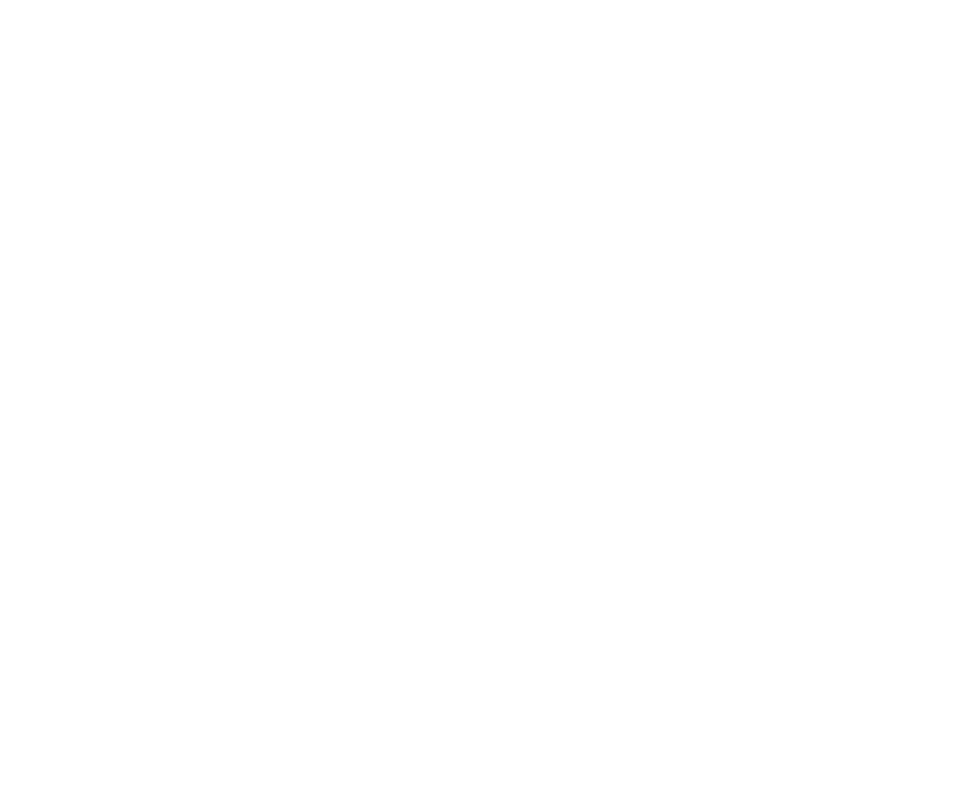
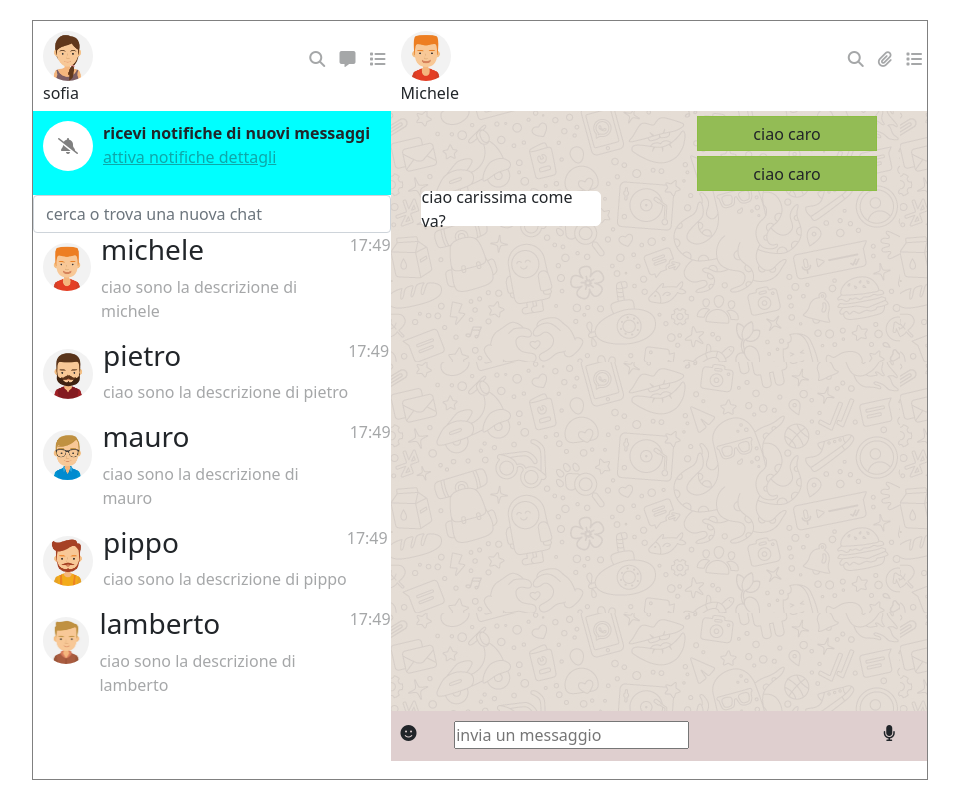
Before and after one commit to gabrielebarcellona/vue-boolzapp, a plain HTML site: page index.html in a window 1280 px wide. Shown: the whole page, without its empty margins (160-1119 px from the left). Drawn offline with nearby package versions, Linux system fonts and the light colour scheme.

Commit message:
add structure html and css

```diff
--- a/index.html
+++ b/index.html
@@ -1,17 +1,141 @@
 <!DOCTYPE html>
 <html lang="en">
+
 <head>
     <meta charset="UTF-8">
     <meta http-equiv="X-UA-Compatible" content="IE=edge">
     <meta name="viewport" content="width=device-width, initial-scale=1.0">
     <title>Boolzapp</title>
-    <link href="https://cdn.jsdelivr.net/npm/bootstrap@5.0.2/dist/css/bootstrap.min.css" rel="stylesheet" integrity="sha384-EVSTQN3/azprG1Anm3QDgpJLIm9Nao0Yz1ztcQTwFspd3yD65VohhpuuCOmLASjC" crossorigin="anonymous">
+    <link href="https://cdn.jsdelivr.net/npm/bootstrap@5.0.2/dist/css/bootstrap.min.css" rel="stylesheet"
+        integrity="sha384-EVSTQN3/azprG1Anm3QDgpJLIm9Nao0Yz1ztcQTwFspd3yD65VohhpuuCOmLASjC" crossorigin="anonymous">
+    <link rel="stylesheet" href="style.css">
+    <link rel="stylesheet" href="https://cdnjs.cloudflare.com/ajax/libs/font-awesome/6.4.0/css/all.min.css"
+        integrity="sha512-iecdLmaskl7CVkqkXNQ/ZH/XLlvWZOJyj7Yy7tcenmpD1ypASozpmT/E0iPtmFIB46ZmdtAc9eNBvH0H/ZpiBw=="
+        crossorigin="anonymous" referrerpolicy="no-referrer" />
+</head>
 
-    <link rel="stylesheet" href="style.css">
-</head>
 <body>
+    <div class="content">
+        <div class="content1">
+            <div class="container1">
+                <nav class="nav1">
+                    <div class="utente">
+                        <img src="img/avatar_io.jpg" alt="">
+                        <span>sofia</span>
+                    </div>
+                    <div class="item">
+                        <i class="fa-solid fa-magnifying-glass"></i>
+                        <i class="fa-solid fa-message"></i>
+                        <i class="fa-solid fa-list"></i>
+                    </div>
+                </nav>
+                <div class="notification">
+                    <div class="alarm">
+                        <i class="fa-solid fa-bell-slash"></i>
+                    </div>
+                    <p><strong>ricevi notifiche di nuovi messaggi</strong> <br>
+                        <span class="parol">attiva notifiche dettagli</span>
+                    </p>
+                </div>
+
+                <div class="search">
+                    <input class="form-control me-2" type="search" placeholder="cerca o trova una nuova chat"
+                        aria-label="Search">
+
+                </div>
+                <div class="utentex">
+                    <div class="utente">
+                        <img src="img/avatar_1.jpg" alt="">
+                    </div>
+                    <div class="nomeutente">
+                        <h3>michele</h3>
+                        <p>ciao sono la descrizione di michele</p>
+                    </div>
+                    <div class="orariomessaggio">17:49</div>
+
+                </div>
+                <div class="utentex">
+                    <div class="utente">
+                        <img src="img/avatar_8.jpg" alt="">
+                    </div>
+                    <div class="nomeutente">
+                        <h3>pietro</h3>
+                        <p>ciao sono la descrizione di pietro</p>
+                    </div>
+                    <div class="orariomessaggio">17:49</div>
+
+                </div>
+                <div class="utentex">
+                    <div class="utente">
+                        <img src="img/avatar_3.jpg" alt="">
+                    </div>
+                    <div class="nomeutente">
+                        <h3>mauro</h3>
+                        <p>ciao sono la descrizione di mauro</p>
+                    </div>
+                    <div class="orariomessaggio">17:49</div>
+
+                </div>
+                <div class="utentex">
+                    <div class="utente">
+                        <img src="img/avatar_4.jpg" alt="">
+                    </div>
+                    <div class="nomeutente">
+                        <h3>pippo</h3>
+                        <p>ciao sono la descrizione di pippo</p>
+                    </div>
+                    <div class="orariomessaggio">17:49</div>
+
+                </div>
+                <div class="utentex">
+                    <div class="utente">
+                        <img src="img/avatar_5.jpg" alt="">
+                    </div>
+                    <div class="nomeutente">
+                        <h3>lamberto</h3>
+                        <p>ciao sono la descrizione di lamberto</p>
+                    </div>
+                    <div class="orariomessaggio">17:49</div>
+
+                </div>
+            </div>
+        </div>
+
+
+
+        <div class="content2">
+            <nav class="nav2">
+                <div class="utente">
+                    <img src="img/avatar_1.jpg" alt="">
+                    <span>Michele</span>
+                </div>
+                <div class="item">
+                    <i class="fa-solid fa-magnifying-glass"></i>
+                    <i class="fa-solid fa-paperclip"></i>
+                    <i class="fa-solid fa-list"></i>
+                </div>
+            </nav>
+
+            <div class="chat">
+                <div class="messaggio">ciao caro </div>
+                <div class="messaggio">ciao caro </div>
+                <div class="risposta">ciao carissima come va?</div>
+            </div>
+
+            <div class="footer">
+                <div class="item2"><i class="fa-solid fa-face-smile"></i></div>
+                <div class="barra"><input type="search" placeholder="invia un messaggio"></div>
+                <div class="item2"><i class="fa-solid fa-microphone"></i></div>
+            </div>
+
+        </div>
+
+
+
+    </div>
 
     <script src="https://unpkg.com/vue@3/dist/vue.global.js"></script>
     <script src="script.js"></script>
 </body>
+
 </html>
--- a/style.css
+++ b/style.css
@@ -0,0 +1,153 @@
+*{
+    margin: 0;
+    padding: 0;
+    box-sizing: border-box;
+}
+
+body{
+    display: flex;
+    justify-content: center;
+    align-items: center;
+    height: 100vh;
+}
+
+.content{
+    border: solid grey 1px;
+    display: flex;
+    height: 95%;
+    width: 70%;
+}
+.content1{
+    background-color: white;
+  width: 40%;
+}
+
+.content2{
+    width: 60%;
+ }
+
+ .nav1{
+    display: flex;
+    justify-content: space-between;
+    height: 60px;
+ }
+
+ nav i{
+    opacity: 40%;
+ }
+
+.utente{
+    width: 70px;
+    height: 70px;
+    padding: 10px;
+    border-radius: 25px 25px;
+
+}
+
+ .utente img{
+    width: 100%;
+    border-radius: 50px;
+ }
+
+ .item i {
+    padding: 5px;
+    margin-top: 25px;
+ }
+
+ .notification{
+    display: flex;
+    background-color: aqua;
+    margin-top: 30px;
+    padding: 10px;
+ }
+
+ .notification p{
+    padding-inline: 10px;
+ }
+
+ .parol{
+    text-decoration: underline;
+    opacity: 40%;
+ }
+
+ .alarm{
+    display: flex;
+    justify-content: center;
+    align-items: center;
+    height: 50px;
+    width: 50px;
+    background-color: rgb(255, 255, 255);
+    border-radius: 25px;
+ }
+
+ .alarm i {
+    color: grey;
+ }
+
+ .utentex{
+    display: flex;
+ }
+
+ .nomeutente p{
+    opacity: 40%;
+ }
+ .orariomessaggio{
+    opacity: 40%;
+ }
+
+ .nav2{
+    display: flex;
+    justify-content: space-between;
+    height: 90px;
+    background-color: white;
+ }
+
+ .chat{
+    display: flex;
+    flex-direction: column;
+    background-image: url(../vue-boolzapp/img/mine.jpg);
+    height: 75vh;
+    width: 100%;
+ }
+
+ .messaggio{
+    display: flex;
+    justify-content: center;
+    align-items: center;
+    align-self: flex-end;
+    border: solid 1px rgb(140, 190, 67);
+    height: 35px;
+    width: 180px;
+     margin-right: 50px;
+     background-color: rgb(147, 188, 85);
+     margin-top: 5px;
+
+ }
+ .risposta{
+    display: flex;
+    justify-content: center;
+    align-items: center;
+    align-self: flex-start;
+    border: solid 1px rgb(255, 255, 255);
+    height: 35px;
+    width: 180px;
+     margin-right: 50px;
+     margin-left: 30px;
+     background-color: white;
+     border-radius: 5px 5px;
+
+ }
+
+ .footer{
+    display: flex;
+    height: 50px;
+    background-color: rgb(223, 207, 207);
+ }
+.item2{
+    width: 10%;
+    padding: 10px;
+}
+.barra{
+    width: 80%;
+    padding: 10px;
+}
```
